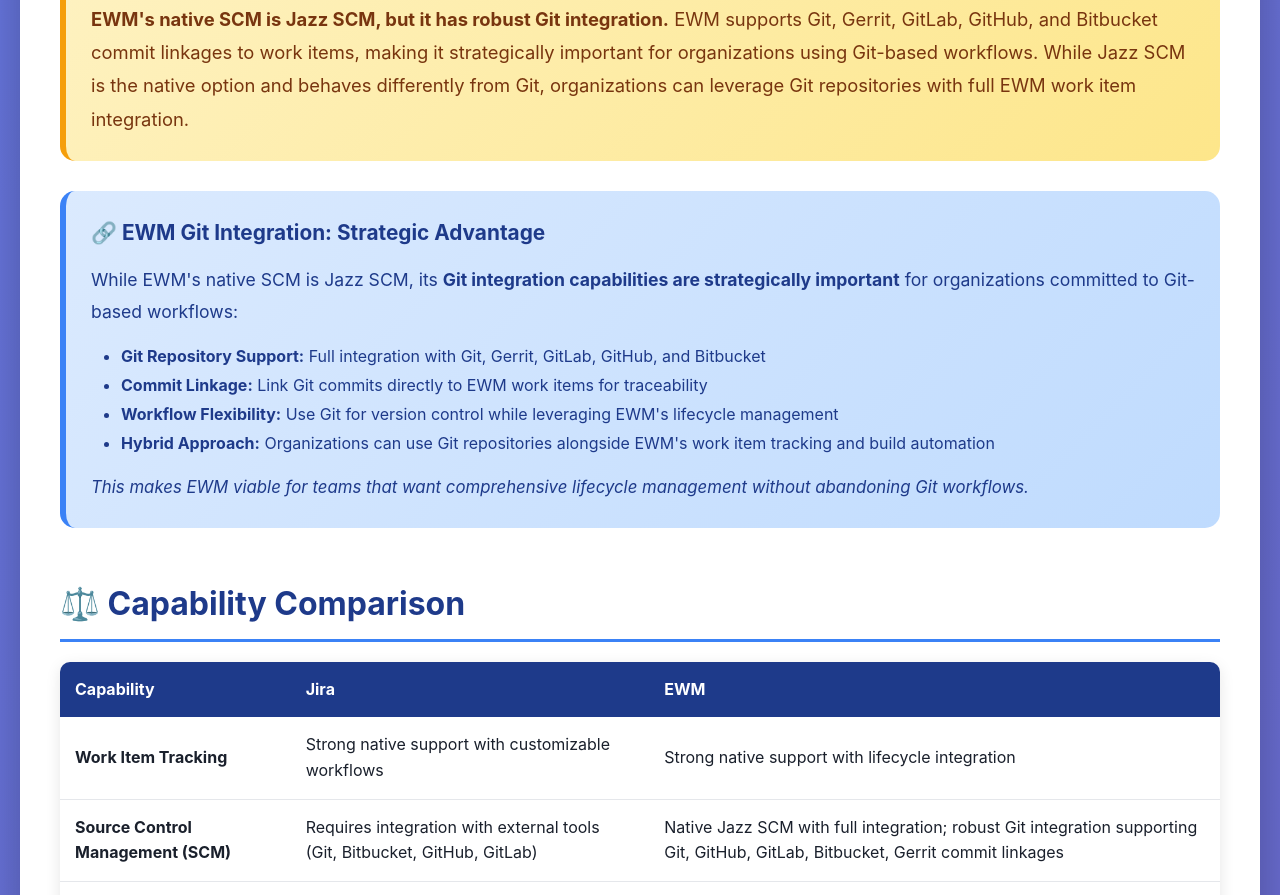
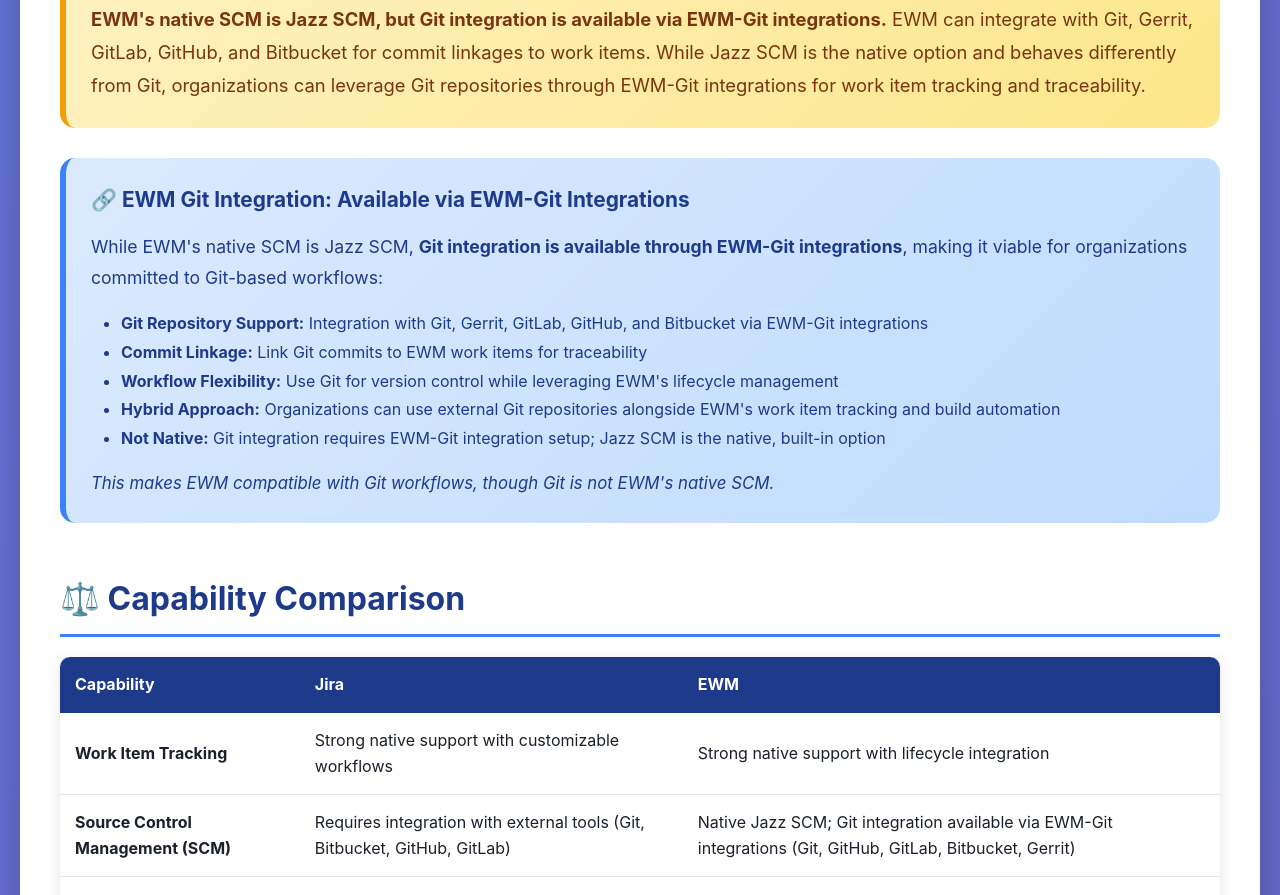
Before and after one commit to Zuhair512/Aix-analysis, a plain HTML site: page index.html in a window 1280 px wide. Shown: the part 1605-2500 px from the top of the page. Drawn offline with nearby package versions, Linux system fonts and the light colour scheme.

Commit message:
Clarify EWM Git integration: available via EWM-Git integrations (not native)

```diff
--- a/index.html
+++ b/index.html
@@ -248,7 +248,7 @@
                         <h4 style="font-size: 1em; margin-top: 20px;">Key Characteristics:</h4>
                         <ul>
                             <li>Includes work item tracking</li>
-                            <li>Built-in source control management (Jazz SCM) with Git integration (supports Git, Gerrit, GitLab, GitHub, and Bitbucket)</li>
+                            <li>Built-in source control management (Jazz SCM is native; Git integration available via EWM-Git integrations for Git, Gerrit, GitLab, GitHub, and Bitbucket)</li>
                             <li>Integrated build automation</li>
                             <li>End-to-end traceability across lifecycle</li>
                             <li>Designed for complex and regulated engineering environments</li>
@@ -261,19 +261,20 @@
                 <div class="info-box" style="background: linear-gradient(135deg, #fef3c7 0%, #fde68a 100%); border-left: 6px solid #f59e0b; margin-top: 30px;">
                     <h3 style="color: #78350f;">⚠️ Critical Distinctions</h3>
                     <p style="font-size: 1.15em; line-height: 1.8; color: #78350f; margin-bottom: 15px;"><strong>Jira and EWM are NOT equivalent tools.</strong> Jira is focused on project tracking and workflow flexibility across diverse use cases (Agile, ITSM, HR, finance), while EWM is a comprehensive engineering lifecycle platform with built-in SCM, build management, and end-to-end traceability capabilities. They serve different organizational needs and complexity levels.</p>
-                    <p style="font-size: 1.15em; line-height: 1.8; color: #78350f;"><strong>EWM's native SCM is Jazz SCM, but it has robust Git integration.</strong> EWM supports Git, Gerrit, GitLab, GitHub, and Bitbucket commit linkages to work items, making it strategically important for organizations using Git-based workflows. While Jazz SCM is the native option and behaves differently from Git, organizations can leverage Git repositories with full EWM work item integration.</p>
+                    <p style="font-size: 1.15em; line-height: 1.8; color: #78350f;"><strong>EWM's native SCM is Jazz SCM, but Git integration is available via EWM-Git integrations.</strong> EWM can integrate with Git, Gerrit, GitLab, GitHub, and Bitbucket for commit linkages to work items. While Jazz SCM is the native option and behaves differently from Git, organizations can leverage Git repositories through EWM-Git integrations for work item tracking and traceability.</p>
                 </div>
 
                 <div class="info-box" style="background: linear-gradient(135deg, #dbeafe 0%, #bfdbfe 100%); border-left: 6px solid #3b82f6; margin-top: 30px;">
-                    <h3 style="color: #1e3a8a;">🔗 EWM Git Integration: Strategic Advantage</h3>
-                    <p style="font-size: 1.1em; line-height: 1.8; color: #1e3a8a; margin-bottom: 15px;">While EWM's native SCM is Jazz SCM, its <strong>Git integration capabilities are strategically important</strong> for organizations committed to Git-based workflows:</p>
+                    <h3 style="color: #1e3a8a;">🔗 EWM Git Integration: Available via EWM-Git Integrations</h3>
+                    <p style="font-size: 1.1em; line-height: 1.8; color: #1e3a8a; margin-bottom: 15px;">While EWM's native SCM is Jazz SCM, <strong>Git integration is available through EWM-Git integrations</strong>, making it viable for organizations committed to Git-based workflows:</p>
                     <ul style="margin-left: 30px; line-height: 1.8; color: #1e3a8a;">
-                        <li><strong>Git Repository Support:</strong> Full integration with Git, Gerrit, GitLab, GitHub, and Bitbucket</li>
-                        <li><strong>Commit Linkage:</strong> Link Git commits directly to EWM work items for traceability</li>
+                        <li><strong>Git Repository Support:</strong> Integration with Git, Gerrit, GitLab, GitHub, and Bitbucket via EWM-Git integrations</li>
+                        <li><strong>Commit Linkage:</strong> Link Git commits to EWM work items for traceability</li>
                         <li><strong>Workflow Flexibility:</strong> Use Git for version control while leveraging EWM's lifecycle management</li>
-                        <li><strong>Hybrid Approach:</strong> Organizations can use Git repositories alongside EWM's work item tracking and build automation</li>
+                        <li><strong>Hybrid Approach:</strong> Organizations can use external Git repositories alongside EWM's work item tracking and build automation</li>
+                        <li><strong>Not Native:</strong> Git integration requires EWM-Git integration setup; Jazz SCM is the native, built-in option</li>
                     </ul>
-                    <p style="font-size: 1.05em; line-height: 1.8; color: #1e3a8a; margin-top: 15px;"><em>This makes EWM viable for teams that want comprehensive lifecycle management without abandoning Git workflows.</em></p>
+                    <p style="font-size: 1.05em; line-height: 1.8; color: #1e3a8a; margin-top: 15px;"><em>This makes EWM compatible with Git workflows, though Git is not EWM's native SCM.</em></p>
                 </div>
             </div>
 
@@ -297,7 +298,7 @@
                         <tr>
                             <td><strong>Source Control Management (SCM)</strong></td>
                             <td>Requires integration with external tools (Git, Bitbucket, GitHub, GitLab)</td>
-                            <td>Native Jazz SCM with full integration; robust Git integration supporting Git, GitHub, GitLab, Bitbucket, Gerrit commit linkages</td>
+                            <td>Native Jazz SCM; Git integration available via EWM-Git integrations (Git, GitHub, GitLab, Bitbucket, Gerrit)</td>
                         </tr>
                         <tr>
                             <td><strong>Build Management</strong></td>
@@ -400,7 +401,7 @@
                         <h4 style="color: #10b981;">EWM Strengths</h4>
                         <ul>
                             <li><strong>Comprehensive platform:</strong> Full lifecycle management in one tool</li>
-                            <li><strong>Built-in Jazz SCM with Git integration:</strong> Native Jazz SCM plus robust Git integration (Git, GitHub, GitLab, Bitbucket, Gerrit)</li>
+                            <li><strong>Built-in Jazz SCM:</strong> Native Jazz SCM; Git integration available via EWM-Git integrations (Git, GitHub, GitLab, Bitbucket, Gerrit)</li>
                             <li><strong>Strong traceability:</strong> End-to-end requirements → code → test → deployment</li>
                             <li><strong>Compliance ready:</strong> Built-in governance and compliance features</li>
                             <li><strong>Regulated industries:</strong> Proven in automotive, aerospace, medical devices, defense</li>
@@ -410,7 +411,7 @@
 
                         <h4 style="color: #dc2626; margin-top: 20px;">EWM Limitations</h4>
                         <ul>
-                            <li>Native Jazz SCM behaves differently from Git (though robust Git integration is available for Git-based workflows)</li>
+                            <li>Jazz SCM is native; Git integration available via EWM-Git integrations (not native, requires setup)</li>
                             <li>More difficult initial setup and configuration</li>
                             <li>Can support non-engineering workflows but not optimized for them</li>
                             <li>Smaller extension ecosystem compared to Jira</li>
```
